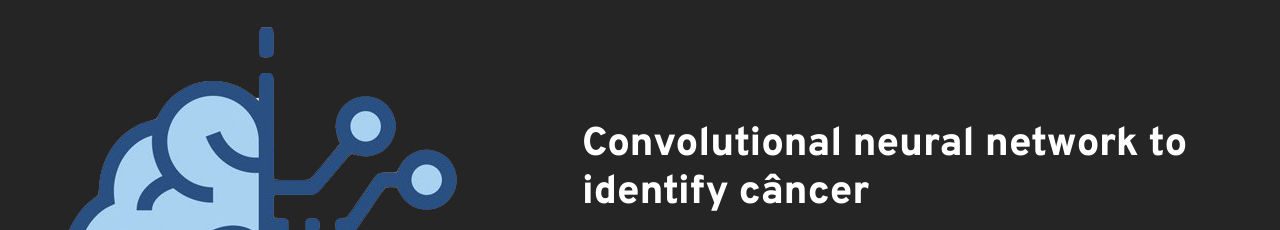
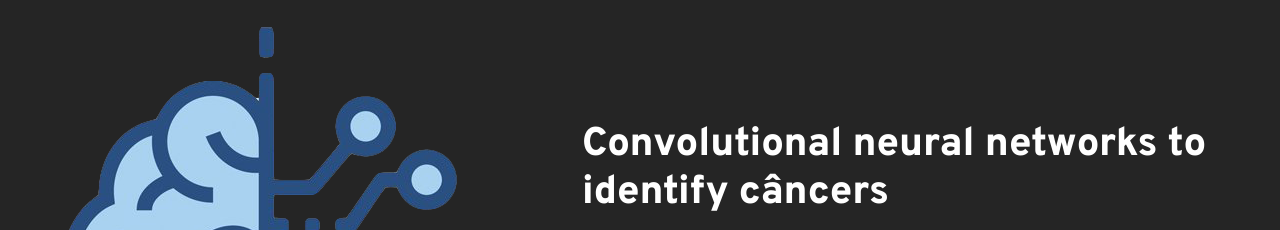
Before and after one commit to Arthu133/Portfolio, a plain HTML site: page index.html in a window 1280 px wide. Shown: the part 4060-4290 px from the top of the page. Drawn offline with nearby package versions, Linux system fonts and the light colour scheme; a script that the page names is missing.

Commit message:
text updt

```diff
--- a/index.html
+++ b/index.html
@@ -253,7 +253,7 @@
           </div>
           <div class="project__content" data-aos="fade-up" data-aos-delay="320">
             <h3 class="project__title">
-              Convolutional neural network to identify câncer
+              Convolutional neural networks to identify câncers
             </h3>
             <p class="project__text">
               The project applies convolutional neural networks (CNNs) to analyze Pap smear images for early detection of cervical cancer. By leveraging deep learning, the model classifies cellular images, identifying abnormalities that could indicate cancerous or pre-cancerous conditions. This automated approach aims to enhance diagnostic accuracy and efficiency, providing valuable support in medical screenings and improving the overall detection process for cervical cancer through image analysis.
```
